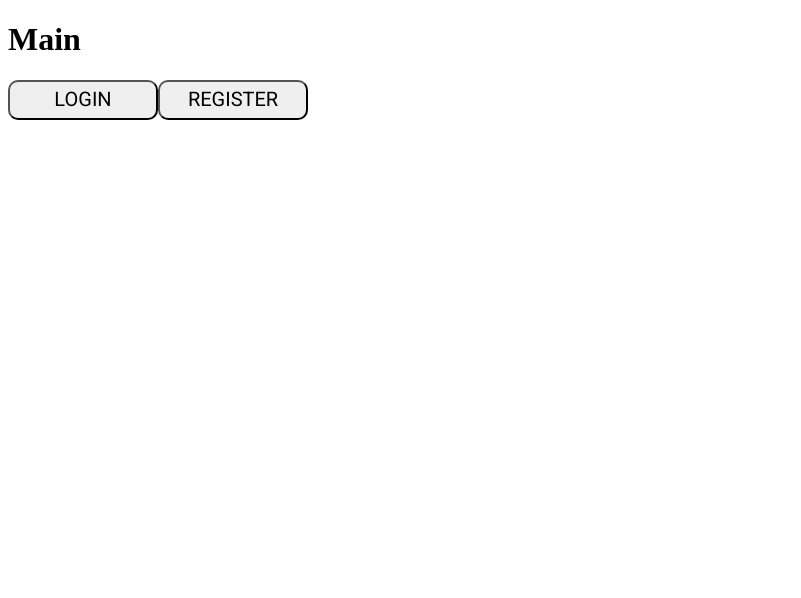
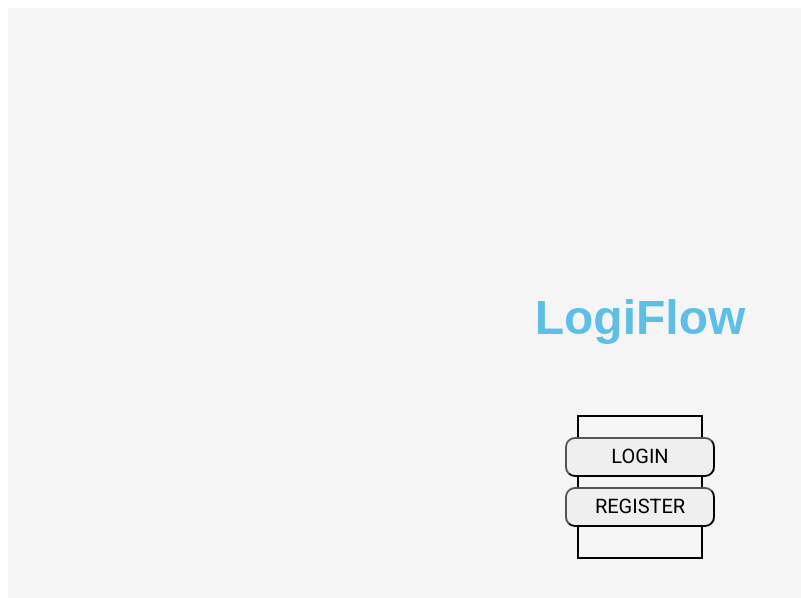
Before and after one commit to Mxrk122/logiflow, a React (Vite) app in the folder frontend/: page / in a window 1280 px wide. Shown: the top 598 px of the page, without its empty margins (0-801 px from the left). Built offline with nearby package versions, Linux system fonts and the light colour scheme.

Commit message:
trabajando la parte del estilo de main

```diff
--- a/frontend/src/routes/Main.jsx
+++ b/frontend/src/routes/Main.jsx
@@ -1,26 +1,20 @@
 import React from 'react'
 import { Link } from 'react-router-dom'
 import Button from '../components/Button'
+import '../scss/Main.scss'
 
 const Main = () => (
-  <>
-    <h1>Main</h1>
-    <view>
+  <div className="main-container">
+    <h1>LogiFlow</h1>
+    <div className="button-group">
       <Link to="/login">
-        <Button
-          text="LOGIN"
-        />
+        <Button text="LOGIN" />
       </Link>
-    </view>
-    <view>
-      <Link to ="/register">
-        <Button
-          text="REGISTER"
-        />
+      <Link to="/register">
+        <Button text="REGISTER" />
       </Link>
-    </view>
-
-  </>
+    </div>
+  </div>
 )
 
 export default Main
--- /dev/null
+++ b/frontend/src/scss/Main.scss
@@ -0,0 +1,30 @@
+.main-container {
+    display: flex;
+    flex-direction: column;
+    align-items: center;
+    justify-content: center;
+    height: 100vh;
+    background-color: #f5f5f5;
+
+    h1 {
+      font-size: 48px;
+      margin-bottom: 50px;
+      color: #5ebfe6;
+      font-family: "Arial", sans-serif
+    }
+
+    .button-group {
+      display: flex;
+      flex-direction: column;
+      align-items: center;
+      margin-top: 20px;
+      border: 2px solid black;
+      padding: 20px;
+      width: 10%;
+      box-sizing: border-box;
+
+      button {
+        margin-bottom: 10px;
+      }
+    }
+  }
```
